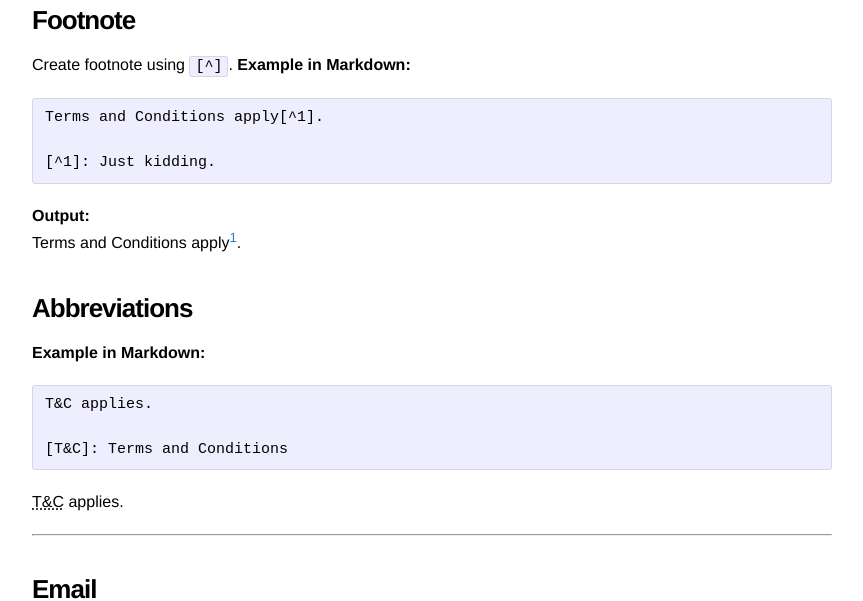
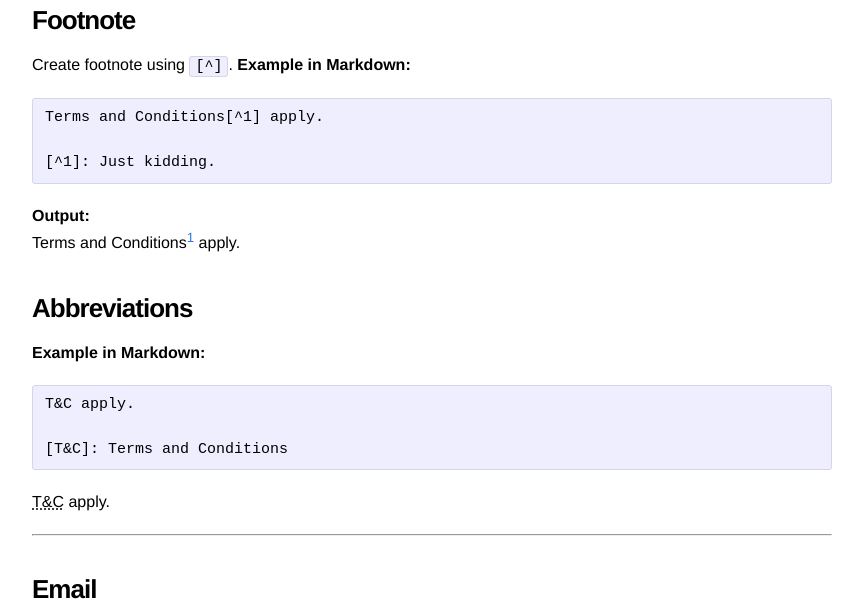
Before and after one commit to irvinleegc/irvinleegc.github.io, a Jekyll site: the page built from _posts/2017-01-09-Markdown-Syntax.md, in a window 1280 px wide and 900 px high, scrolled down 7736 px. Shown: the part 151-752 px from the top of the window, without its empty margins (208-1071 px from the left). Built offline with Jekyll 4.4.1, drawn with Linux system fonts in a browser that asks for light colours; our own code applies the rules of GitHub Pages for plain Markdown files.

Commit message:
Update 2017-01-09-Markdown-Syntax.md

````diff
--- a/_posts/2017-01-09-Markdown-Syntax.md
+++ b/_posts/2017-01-09-Markdown-Syntax.md
@@ -339,12 +339,12 @@ Google link within number reference[1]
 Create footnote using `[^]`.
 **Example in Markdown:**
 ```Markdown
-Terms and Conditions apply[^1].
+Terms and Conditions[^1] apply.
 
 [^1]: Just kidding.
 ```
 **Output:**
-Terms and Conditions apply[^1].
+Terms and Conditions[^1] apply.
 
 [^1]: Just kidding.
 
@@ -352,11 +352,11 @@ Terms and Conditions apply[^1].
 
 **Example in Markdown:**
 ```Markdown
-T&C applies.
+T&C apply.
 
 [T&C]: Terms and Conditions
 ```
-T&C applies.
+T&C apply.
 
 *[T&C]: Terms and Conditions
 
````
